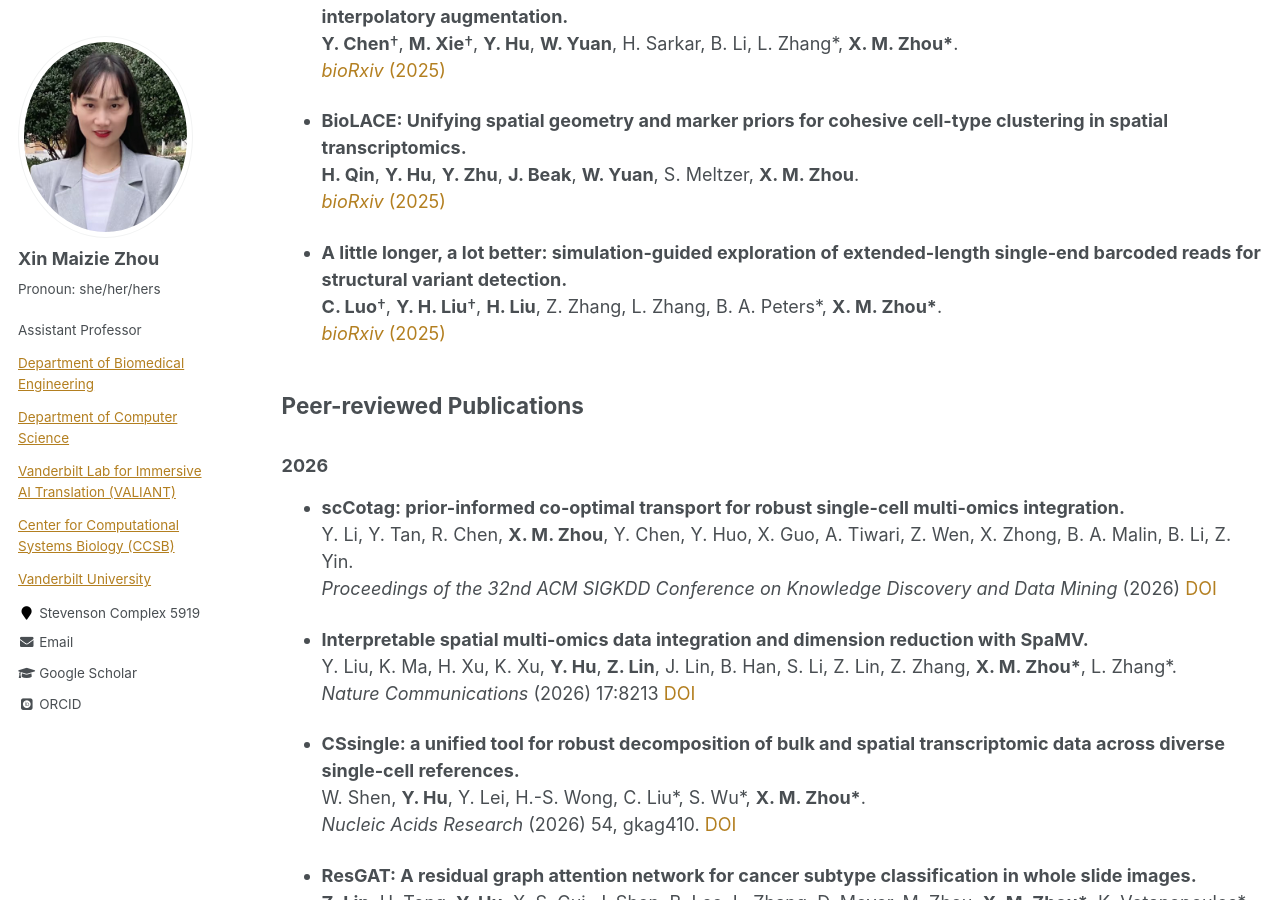
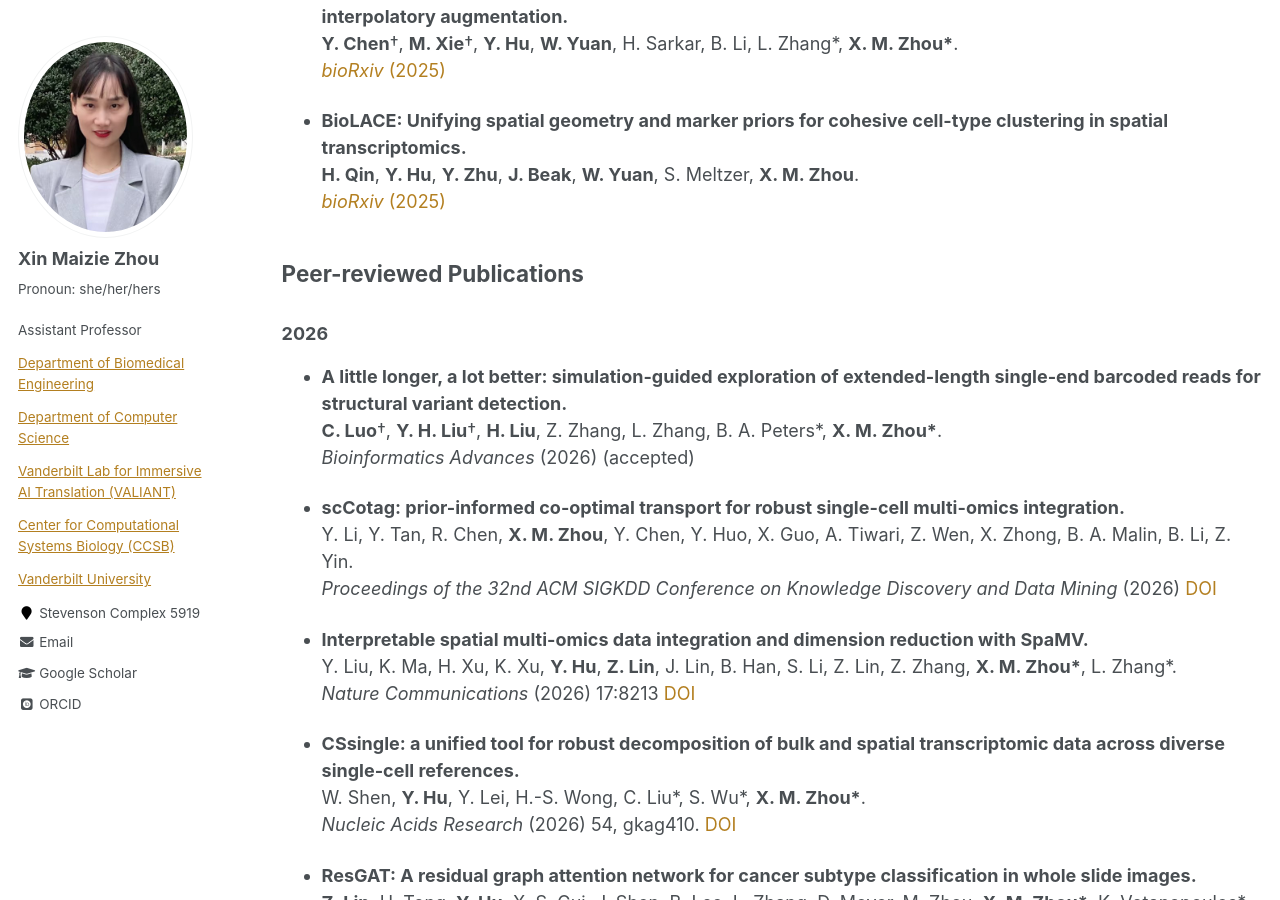
Before and after one commit to maiziezhoulab/Maiziezhoulab.github.io, a Jekyll site: the page built from _pages/publications.md, in a window 1280 px wide and 900 px high, scrolled down 1484 px. Built offline with Jekyll 4.4.1, drawn with Linux system fonts in a browser that asks for light colours; some web fonts are replaced.

Commit message:
Update publications.md

```diff
--- a/_pages/publications.md
+++ b/_pages/publications.md
@@ -64,14 +64,15 @@ used Xin Maizie Zhou (X. M. Zhou) for publications after 2022.
   **H. Qin**, **Y. Hu**, **Y. Zhu**, **J. Beak**, **W. Yuan**, S. Meltzer, **X. M. Zhou**.
   [_bioRxiv_ (2025)](https://www.biorxiv.org/content/10.64898/2025.12.01.691603v1)
 
-- **A little longer, a lot better: simulation-guided exploration of extended-length single-end barcoded reads for structural variant detection.**
-   **C. Luo**†, **Y. H. Liu**†, **H. Liu**, Z. Zhang, L. Zhang, B. A. Peters\*, **X. M. Zhou\***.
-  [_bioRxiv_ (2025)](https://doi.org/10.1101/2025.03.31.646392)
 
 
 ## Peer-reviewed Publications
 
 ### 2026
+- **A little longer, a lot better: simulation-guided exploration of extended-length single-end barcoded reads for structural variant      detection.**
+   **C. Luo**†, **Y. H. Liu**†, **H. Liu**, Z. Zhang, L. Zhang, B. A. Peters\*, **X. M. Zhou\***.
+  _Bioinformatics Advances_ (2026) (accepted)
+
 - **scCotag: prior-informed co-optimal transport for robust single-cell multi-omics integration.**
   Y. Li, Y. Tan, R. Chen, **X. M. Zhou**, Y. Chen, Y. Huo, X. Guo, A. Tiwari, Z. Wen, X. Zhong, B. A. Malin, B. Li, Z. Yin.
   _Proceedings of the 32nd ACM SIGKDD Conference on Knowledge Discovery and Data Mining_ (2026) [DOI](https://doi.org/10.1145/3770855.3818921)
```
